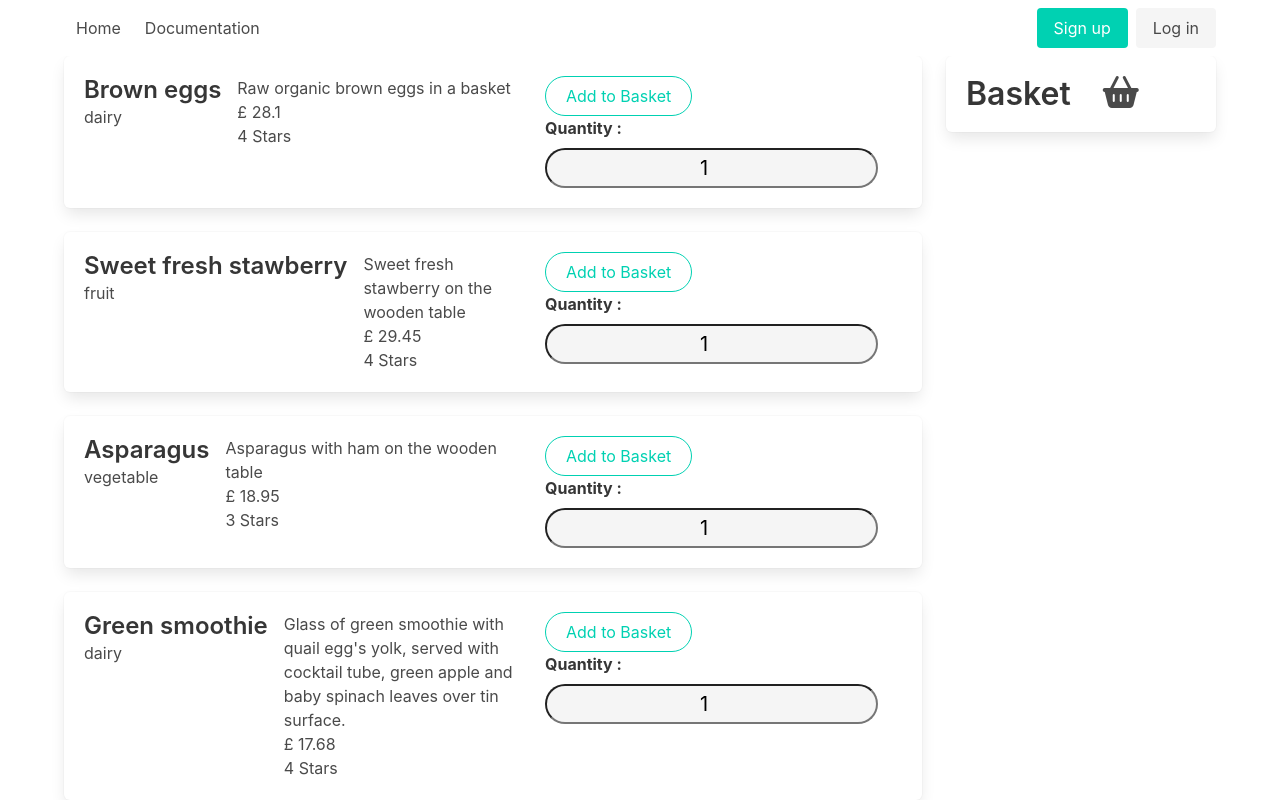
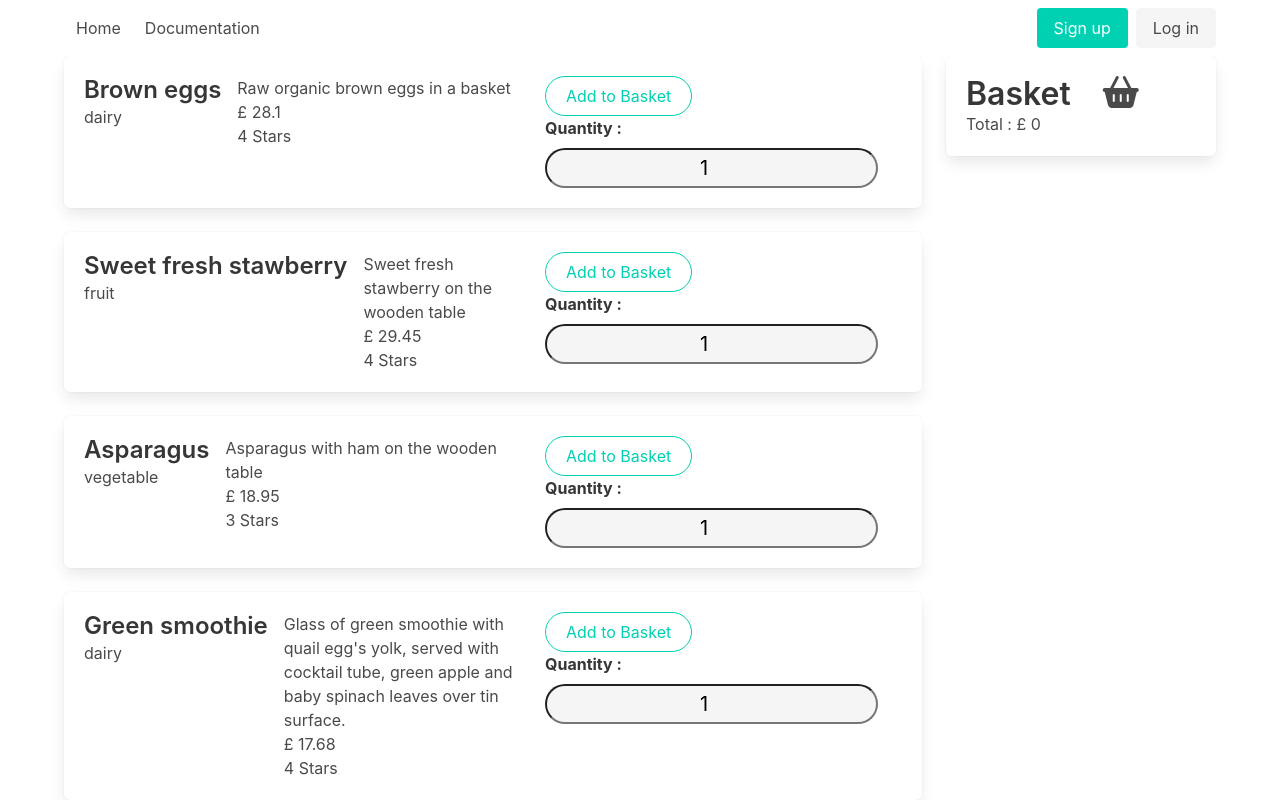
Before and after one commit to OliverW98/Shop, a React (Create React App) app in the folder shopapp/: page / in a window 1280 px wide. Shown: the top 800 px of the page. Built offline with nearby package versions, Linux system fonts and the light colour scheme.

Commit message:
basket total

```diff
--- a/shopapp/src/components/Basket.js
+++ b/shopapp/src/components/Basket.js
@@ -1,16 +1,20 @@
-import React, { useEffect } from "react";
+import React from "react";
 function Basket(props) {
-  useEffect(() => {
-    console.log(props.basket);
-  }, [props.basket]);
+  const basketList = props.basket.map((item, index) => (
+    <p key={index}>
+      {item.title} X {item.quantity}
+    </p>
+  ));
 
-  // const basketList = props.basket.forEach((item) => {
-  //   return (
-  //     <p>
-  //       {item.title} X {item.quantity}
-  //     </p>
-  //   );
-  // });
+  function getTotal() {
+    let sum = 0;
+
+    props.basket.forEach((item) => {
+      sum = sum + item.price * parseInt(item.quantity);
+    });
+
+    return sum;
+  }
 
   return (
     <div className="box">
@@ -22,7 +26,7 @@ function Basket(props) {
           <i className="fas fa-shopping-basket fa-2x"></i>
         </div>
       </div>
-      {/* {basketList} */}
+      {basketList} Total : £ {getTotal()}
     </div>
   );
 }
```
